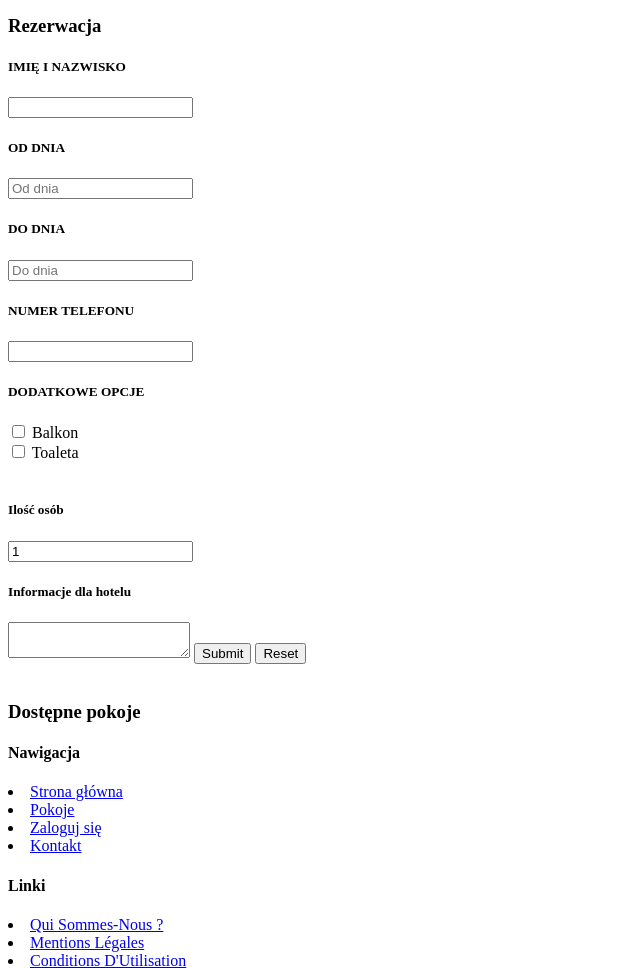
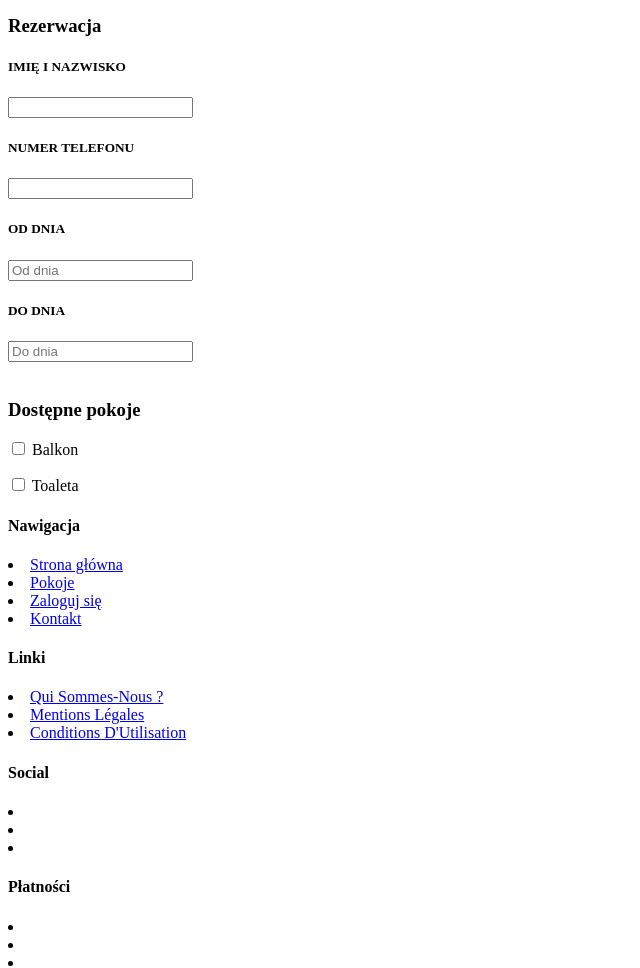
Before and after one commit to szygmon/hotel, a PHP site: template web/View/Home/reservation.html.twig in a window 1280 px wide. Shown: the part 283-1251 px from the top of the page, without its empty margins (0-640 px from the left). Run offline with PHP 8.4, Linux system fonts and the light colour scheme; the template is opened without the code that fills it, so the values that code supplies are empty; some libraries are stand-ins or nearby versions.

Commit message:
widok pokoji w rezerwacji

```diff
--- a/nbproject/private/private.xml
+++ b/nbproject/private/private.xml
@@ -2,6 +2,8 @@
 <project-private xmlns="http://www.netbeans.org/ns/project-private/1">
     <editor-bookmarks xmlns="http://www.netbeans.org/ns/editor-bookmarks/2" lastBookmarkId="0"/>
     <open-files xmlns="http://www.netbeans.org/ns/projectui-open-files/2">
-        <group/>
+        <group>
+            <file>file:/C:/Users/Szymon/Documents/NetBeansProjects/Hotel/web/View/navbarSP.html.twig</file>
+        </group>
     </open-files>
 </project-private>
--- a/web/View/Home/reservation.html.twig
+++ b/web/View/Home/reservation.html.twig
@@ -8,20 +8,32 @@
 
 <div class="details">
     <div class="container">
-        <h3>Rezerwacja</h3>
         <div class="row">
-            <div class="booking-form">
-                <div class="col-md-6">
+            <h3>Rezerwacja</h3>
+            <div class="booking-form" style="margin:0;">
+                <form method="POST">
+                    <div class="col-md-6">
 
-                    <form method="POST">
+
                         <!---strat-date-piker---->
                         <link rel="stylesheet" href="{{ url('template') }}/css/jquery-ui.css" />
                         <script src="{{ url('template') }}/js/jquery-ui.js"></script>
                         <!---/End-date-piker---->
 
-
                         <h5>IMIĘ I NAZWISKO</h5>
                         <input type="text" name="name" value="{{ data.name }}">
+
+                        <h5>NUMER TELEFONU</h5>
+                        <input name="phone" type="text" value="">
+                        {% if Me.isLogged() %}
+                            <input type="hidden" name="userId" value="{{ Me.getModel.id }}" />
+                        {% endif %}
+
+
+                    </div>
+
+                    <div class="col-md-6">
+
                         <h5>OD DNIA</h5>
                         <input class="datepickerR" name="fromDate" id="fromDate" type="text" placeholder="Od dnia" value="{{ data.fromDate }}" onfocus="this.value = '';" onblur="if (this.value == '') {
                                     this.value = 'Do dnia';
@@ -30,39 +42,30 @@
                         <input class="datepickerR" name="toDate" id="toDate" type="text" placeholder="Do dnia" value="{{ data.toDate }}" onfocus="this.value = '';" onblur="if (this.value == '') {
                                     this.value = 'Do dnia';
                                 }">
-                        <h5>NUMER TELEFONU</h5>
-                        <input name="phone" type="text" value="">
-                        {% if Me.isLogged() %}
-                            <input type="hidden" name="userId" value="{{ Me.getModel.id }}" />
-                        {% endif %}
+                        {#<h5>DODATKOWE OPCJE</h5>
 
-                    </form>
-                </div>
-
-                <div class="col-md-6">
-                    <form>
-                        <h5>DODATKOWE OPCJE</h5>
-                        <div class="col-md-6">
-                            <input type="checkbox" id="balcony" class="properties" name="balcony" value="1" /> Balkon
-                        </div>
-                        <div class="col-md-6">
-                            <input type="checkbox" id="toilet" class="properties" name="toilet" value="1" /> Toaleta
-                        </div>
                         <div class="clearfix">&nbsp;</div>
                         <h5 class="mem">Ilość osób</h5>
                         <input min="1" type="number" id="quantity" name="quantity" value="1" class="form-control input-small">
                         <h5>Informacje dla hotelu</h5>
                         <textarea value=""></textarea>
                         <input type="submit" value="Submit">
-                        <input type="reset" value="Reset">
-                    </form>
-                </div>
+                        <input type="reset" value="Reset">#}
+
+                    </div>
+                </form>
             </div>
         </div>
         <div class="clearfix margin-bottom">&nbsp;</div>
         <div class="row">
-            <div class="col-md-6">
-                <h3>Dostępne pokoje</h3>
+            <h3 id="rooms-list">Dostępne pokoje</h3>
+            <div class="col-md-3">
+                <div class="well" id="filters">
+                    <p><input type="checkbox" id="balcony" class="properties" name="balcony" value="1" /> Balkon</p>
+                    <p><input type="checkbox" id="toilet" class="properties" name="toilet" value="1" /> Toaleta</p>
+                </div>
+            </div>
+            <div class="col-md-9">
                 <div id="rooms">
 
                 </div>
@@ -89,5 +92,20 @@
     });
     $("#n-rooms").addClass("active");
     $(".banner").toggleClass("banner1");
+
+
+
+
+
+    var num = 600; //number of pixels before modifying styles
+
+    $(window).bind('scroll', function () {
+        if ($(window).scrollTop() > num) {
+            $('#filters').addClass('filters-menu');
+        } else {
+            $('#filters').removeClass('filters-menu');
+        }
+    });
+
 </script>
 {% endblock %}
--- a/web/View/css/styleH.css
+++ b/web/View/css/styleH.css
@@ -2104,3 +2104,8 @@
         padding: 3em 0 0;
     }
 }
+.filters-menu {
+    position: fixed;
+    top: 5px;
+    width: 17%
+}
```
Also changed, not shown: web/View/Home/getRooms.html.twig (+35 -5 lines), web/View/Home/index.html.twig (+1 -17 lines).
